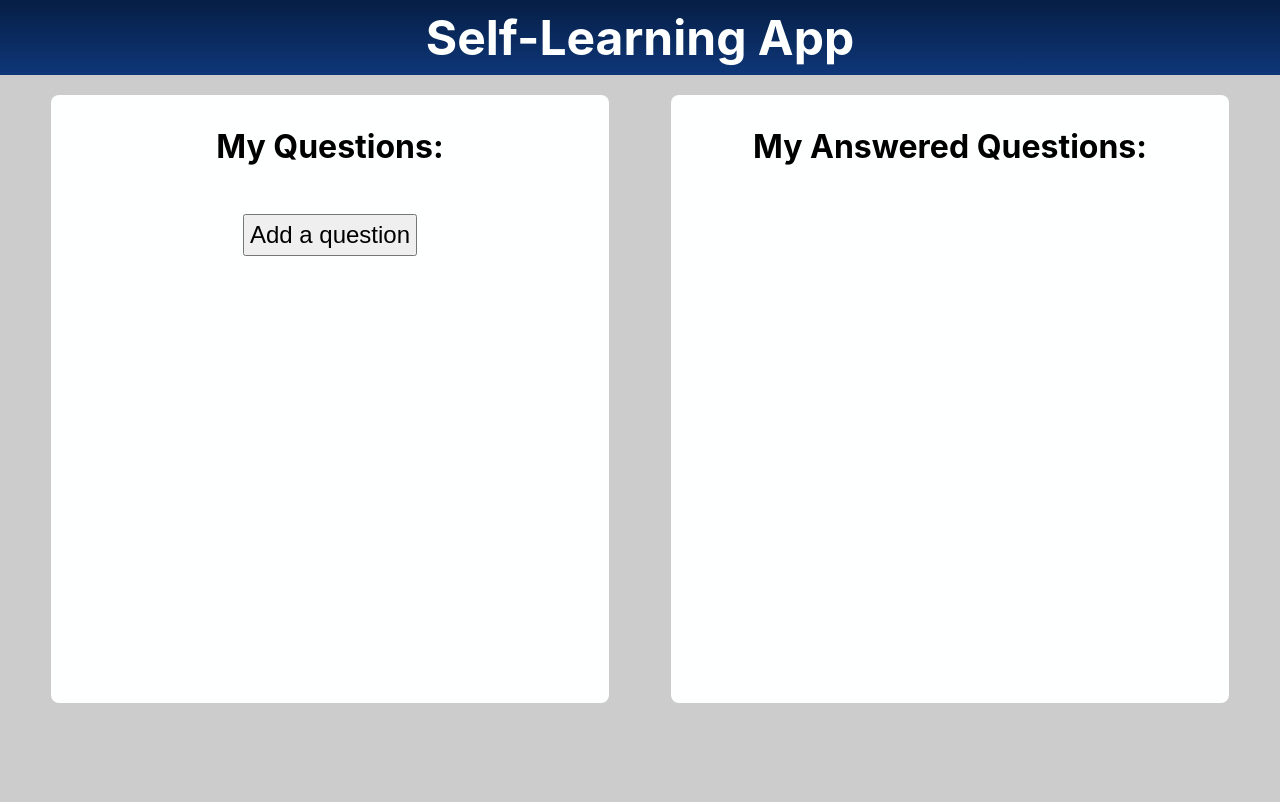
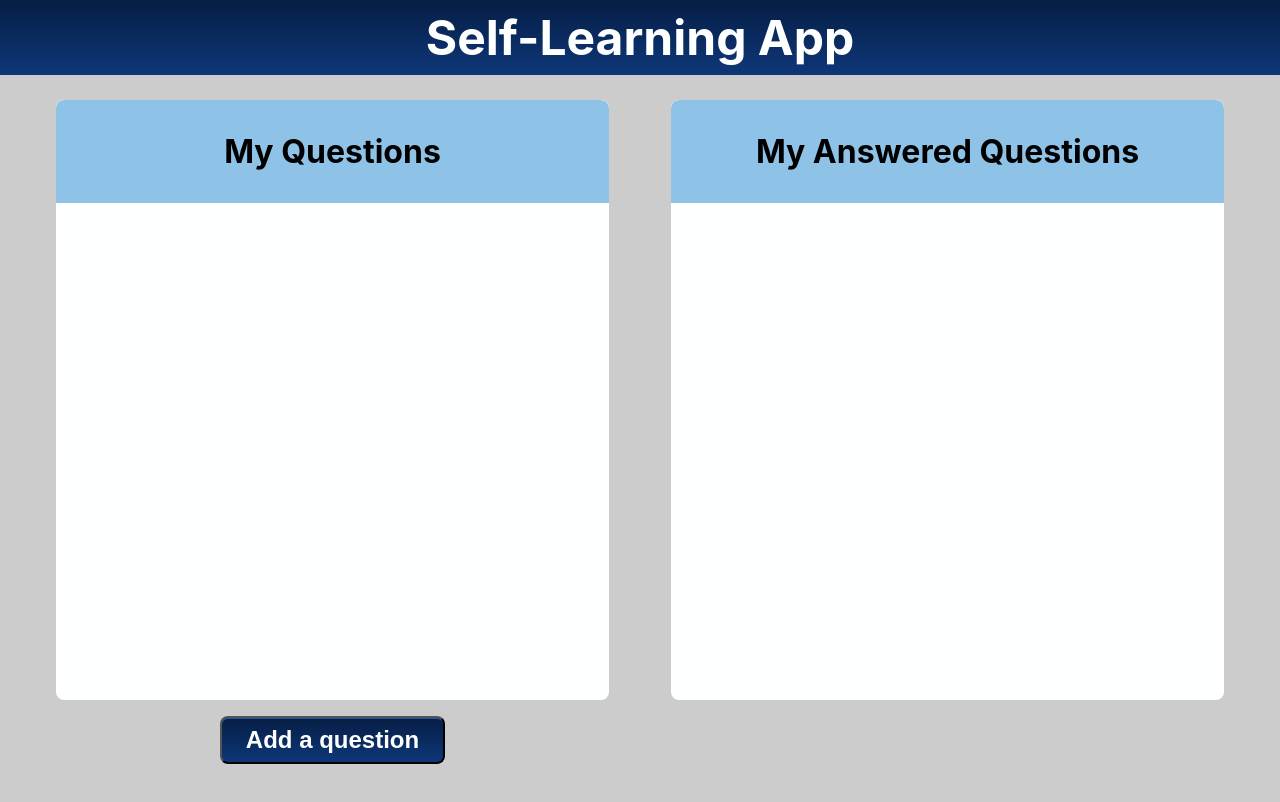
Before and after one commit to chingu-voyages/v12-geckos-team-04, a React (Create React App) app: page / in a window 1280 px wide. Shown: the top 802 px of the page. Built offline with nearby package versions, Linux system fonts and the light colour scheme.

Commit message:
some styling

```diff
--- a/src/components/Questions/AnswerModal.js
+++ b/src/components/Questions/AnswerModal.js
@@ -7,7 +7,7 @@ const AnswerModal = (props) => {
             <div className={styles.content}>
                 <div className={styles.closeButton}>&#10006;</div>
                 <ul className={styles.infoList}>
-                    <li className={styles.infoData}>{props.text}</li>
+                    <li className={styles.question}>{props.text}</li>
                 </ul>
                 <form action="submit" onSubmit={props.answerQuestion}>
                     <textarea name="answerInput" className={styles.answerInput} cols="30" rows="5"></textarea>
--- a/src/components/Questions/Header.js
+++ b/src/components/Questions/Header.js
@@ -3,8 +3,8 @@ import styles from './questions-styles/Header.module.css'
 
 const Header = (props) => {
     return (
-        <div className={props.side === 'left' ? styles.leftContainer : styles.rightContainer}>
-            <h1 className={styles.title}>{props.title}:</h1>
+        <div className={styles.wrapper}>
+            <h1 className={styles.title}>{props.title}</h1>
         </div>
     )
 }
--- a/src/components/Questions/QuestionsContainer.js
+++ b/src/components/Questions/QuestionsContainer.js
@@ -151,14 +151,18 @@ class QuestionsContainer extends React.Component {
 
         return (
             <div className={styles.container}>
-                <div className={styles.content}>
-                    <Header title='My Questions' side='left' />
+                <div className={styles.leftSide}>
+                    <div className={styles.content}>
+                        <Header title='My Questions' side='left' />
+                        <QuestionList questions={this.state.questions} deleteQuestion={this.deleteQuestion} showInfoModal={this.showInfoModal} />
+                    </div>
                     <NewQuestionButton openForm={this.openFormModal} />
-                    <QuestionList questions={this.state.questions} deleteQuestion={this.deleteQuestion} showInfoModal={this.showInfoModal} />
                 </div>
-                <div className={styles.content}>
-                    <Header title='My Answered Questions' side='right' />
-                    <QuestionList questions={this.state.answeredQuestions} showInfoModal={this.showInfoModal} />
+                <div className={styles.rightSide}>
+                    <div className={styles.content}>
+                        <Header title='My Answered Questions' side='right' />
+                        <QuestionList questions={this.state.answeredQuestions} showInfoModal={this.showInfoModal} />
+                    </div>
                 </div>
                 {this.state.showFormModal && <FormModal addQuestion={this.addQuestion} updateList={this.updateList} closeFormModal={this.closeFormModal} />}
                 {this.state.showInfoModal && <InfoModal closeInfoModal={this.closeInfoModal} deleteQuestion={this.deleteQuestion} showAnswerModal={this.showAnswerModal} id={this.state.requestedId} text={this.state.requestedText} date={this.state.requestedDate} tag={this.state.requestedTag} answer={this.state.requestedAnswer} />}
--- a/src/components/Questions/questions-styles/Header.module.css
+++ b/src/components/Questions/questions-styles/Header.module.css
@@ -1,3 +1,8 @@
+.wrapper {
+    background: #8ec3e7;
+    border-radius: 8px 8px 0 0;
+}
+
 .title {
     padding: 2rem;
     text-align: center;
--- a/src/components/Questions/questions-styles/Modal.module.css
+++ b/src/components/Questions/questions-styles/Modal.module.css
@@ -88,7 +88,7 @@
 	color:#feffff;
 	font-size: 1.5rem;
 	font-weight: bold;
-    padding: 6px 24px;
+    padding: 8px 24px;
     box-shadow:inset 0px 1px 0px 0px #2152a1;
 	background: linear-gradient(to bottom, #061f47 5%, #0e3779 100%);
 }
--- a/src/components/Questions/questions-styles/NewQuestionButton.module.css
+++ b/src/components/Questions/questions-styles/NewQuestionButton.module.css
@@ -4,6 +4,17 @@
 }
 
 .button {
-    font-size: 1.5rem;
-    padding: 0.3rem;
+	border-radius: 8px;
+	display: inline-block;
+	cursor: pointer;
+	color:#feffff;
+	font-size: 1.5rem;
+	font-weight: bold;
+    padding: 8px 24px;
+    box-shadow:inset 0px 1px 0px 0px #2152a1;
+	background: linear-gradient(to bottom, #061f47 5%, #0e3779 100%);
 }
+
+.button:hover {
+	background: linear-gradient(to bottom, #112f5f 5%, #1e4b92 100%);
+}
--- a/src/components/Questions/questions-styles/Question.module.css
+++ b/src/components/Questions/questions-styles/Question.module.css
@@ -4,11 +4,11 @@
     list-style: none;
     padding: 20px;
     position: relative;
-    background: #eee;
+    background: #cae6f8;
 }
 
 .listItem:hover {
-    background: #ddd;
+    background: #dcf0fc;
 }
 
 .questionText {
--- a/src/components/Questions/questions-styles/QuestionsContainer.module.css
+++ b/src/components/Questions/questions-styles/QuestionsContainer.module.css
@@ -1,6 +1,11 @@
+.leftSide, .rightSide {
+    height: 100%;
+    width: 45%;
+}
+
 .container {
     background: #ccc;
-    padding: 20px;
+    padding: 25px;
     width: 100%;
     height: 100%;
     display: flex;
@@ -11,6 +16,7 @@
 .content {
     background: #FEFFFF;
     border-radius: 8px;
-    width: 45%;
+    width: 100%;
     min-height: 80%;
+    overflow: hidden;
 }
```
